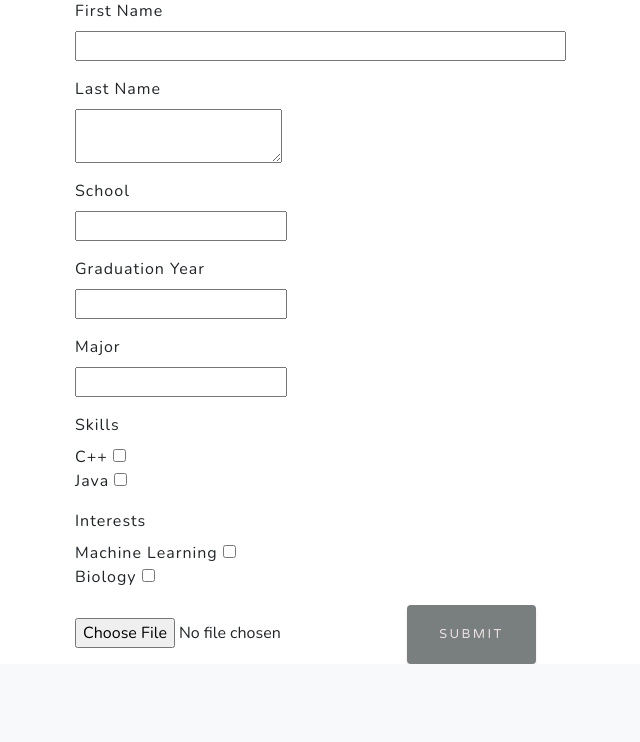
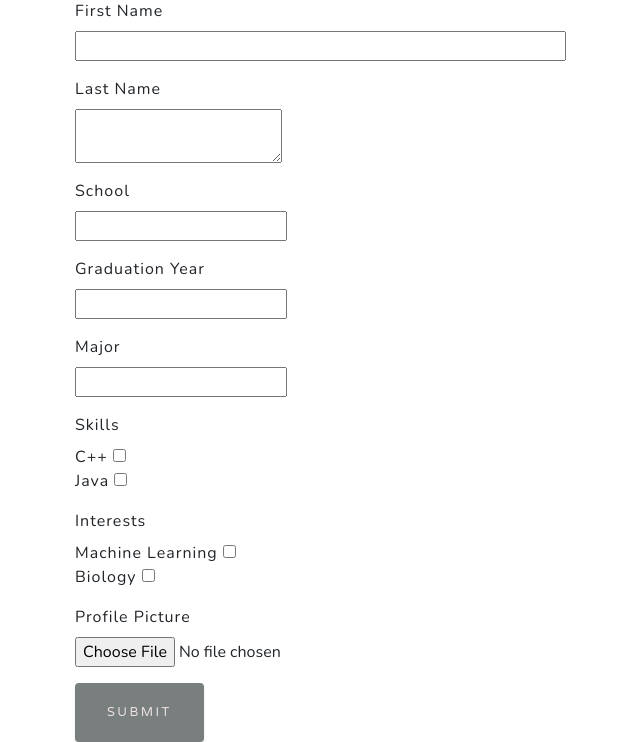
Before and after one commit to SynapSearch/aquamarine, a Django app: page /students/profile/create in a window 1280 px wide. Shown: the part 253-995 px from the top of the page, without its empty margins (295-935 px from the left). Before the commit the page ends 917 px from the top, so only its background shows below. Run offline with Django 3.2, Linux system fonts and the light colour scheme; the visitor is signed in with stand-in values (Sample User, id 1); data comes from the database, SQL or seed files in the repository; data that the repository does not hold is empty; some libraries are stand-ins or nearby versions.

Commit message:
Fixed photos and added to swiping page

```diff
--- a/accounts/models.py
+++ b/accounts/models.py
@@ -12,7 +12,7 @@ class RecruiterProfile(models.Model):
 	title = models.CharField(max_length=150)
 	description = models.TextField()
 	location = models.CharField(max_length=150)
-	picture = models.ImageField(upload_to="media/gallery", default="gallery/profile_pic_default.png", blank=True)
+	picture = models.ImageField(upload_to="gallery", default="gallery/profile_pic_default.png", blank=True)
 
 	def __str__(self):
 		return self.user.username
@@ -47,7 +47,7 @@ class StudentProfile(models.Model):
 	graduation_year = models.IntegerField()
 	major = models.CharField(max_length=100)
 
-	picture = models.ImageField(upload_to="media", default="gallery/profile_pic_default.png", blank=True, null=True)
+	picture = models.ImageField(upload_to="gallery", default="gallery/profile_pic_default.png", blank=True, null=True)
 	skills = models.ManyToManyField(Skill)
 	interests = models.ManyToManyField(Interest)
 
--- a/accounts/views/browse.py
+++ b/accounts/views/browse.py
@@ -28,9 +28,12 @@ def browse(request, curr=0):
     if curr == Job.objects.count():
         return redirect('out_of_range')
 
+
+
     job = job_array[curr]
+    recruiter = RecruiterProfile.objects.get(user=job.created_by)
     curr = curr + 1
-    context = {'job': job, "curr":curr}
+    context = {'job': job, "curr":curr, 'recruiter':recruiter}
 
     return render(request, 'browse.html', context)
 
--- a/accounts/views/recruiters.py
+++ b/accounts/views/recruiters.py
@@ -11,7 +11,7 @@ def create_profile(request):
 		return redirect('r_viewprofile')
 
 	if request.method == 'POST':
-		form = RecruiterProfileForm(request.POST)
+		form = RecruiterProfileForm(request.POST,  request.FILES)
 		if form.is_valid():
 			profile = form.save(commit=False)
 			profile.user = request.user
@@ -33,7 +33,7 @@ def view_profile(request):
 def edit_profile(request):
 	profile = get_object_or_404(RecruiterProfile, user=request.user)
 	if request.method == 'POST':
-		form = RecruiterProfileForm(request.POST, instance=profile)
+		form = RecruiterProfileForm(request.POST,  request.FILES, instance=profile)
 		if form.is_valid():
 			profile = form.save()
 			profile.save()
--- a/accounts/views/students.py
+++ b/accounts/views/students.py
@@ -63,7 +63,7 @@ def view_profile(request):
 def edit_profile(request):
 	profile = get_object_or_404(StudentProfile, user=request.user)
 	if request.method == 'POST':
-		form = StudentProfileForm(request.POST, instance=profile)
+		form = StudentProfileForm(request.POST, request.FILES, instance=profile)
 		if form.is_valid():
 			profile = form.save()
 			profile.save()
--- a/templates/students/student_create_profile.html
+++ b/templates/students/student_create_profile.html
@@ -57,7 +57,10 @@
             <br> {% endfor %}
         </div>
 
-        <input type="file" name="picture" />
+        <div class="form-group">
+            <label>Profile Picture</label>
+            <br> {{form.picture}}
+        </div>
 
         <button type="submit" value="Upload" class="btn btn-primary">Submit</button>
     </form>
--- a/templates/students/student_edit_profile.html
+++ b/templates/students/student_edit_profile.html
@@ -34,7 +34,10 @@
             <label>Major</label>
             <br> {{form.major}}
         </div>
-        <input type="file" name="picture" />
+        <div class="form-group">
+            <label>Profile Picture</label>
+            <br> {{form.picture}}
+        </div>
         <button type="submit" class="btn btn-primary" value="Upload">Submit</button>
     </form>
 
```
Also changed, not shown: templates/browse.html (+4 -9 lines), templates/recruiters/recruiter_edit_profile.html (+7 -2 lines).
